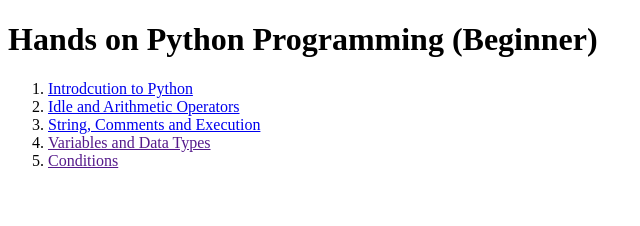
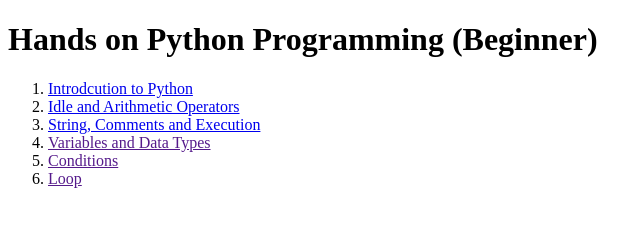
Before and after one commit to pythonic-mm/python-beginner-course, a plain HTML site: page index.html in a window 1280 px wide. Shown: the full height of the page, 0-640 px from the left. Drawn offline with Linux system fonts and the light colour scheme.

Commit message:
Blank Loop

```diff
--- a/index.html
+++ b/index.html
@@ -19,6 +19,7 @@
       </li>
       <li><a href="">Variables and Data Types</a></li>
       <li><a href="">Conditions</a></li>
+      <li><a href="">Loop</a></li>
     </ol>
   </body>
 </html>
```
